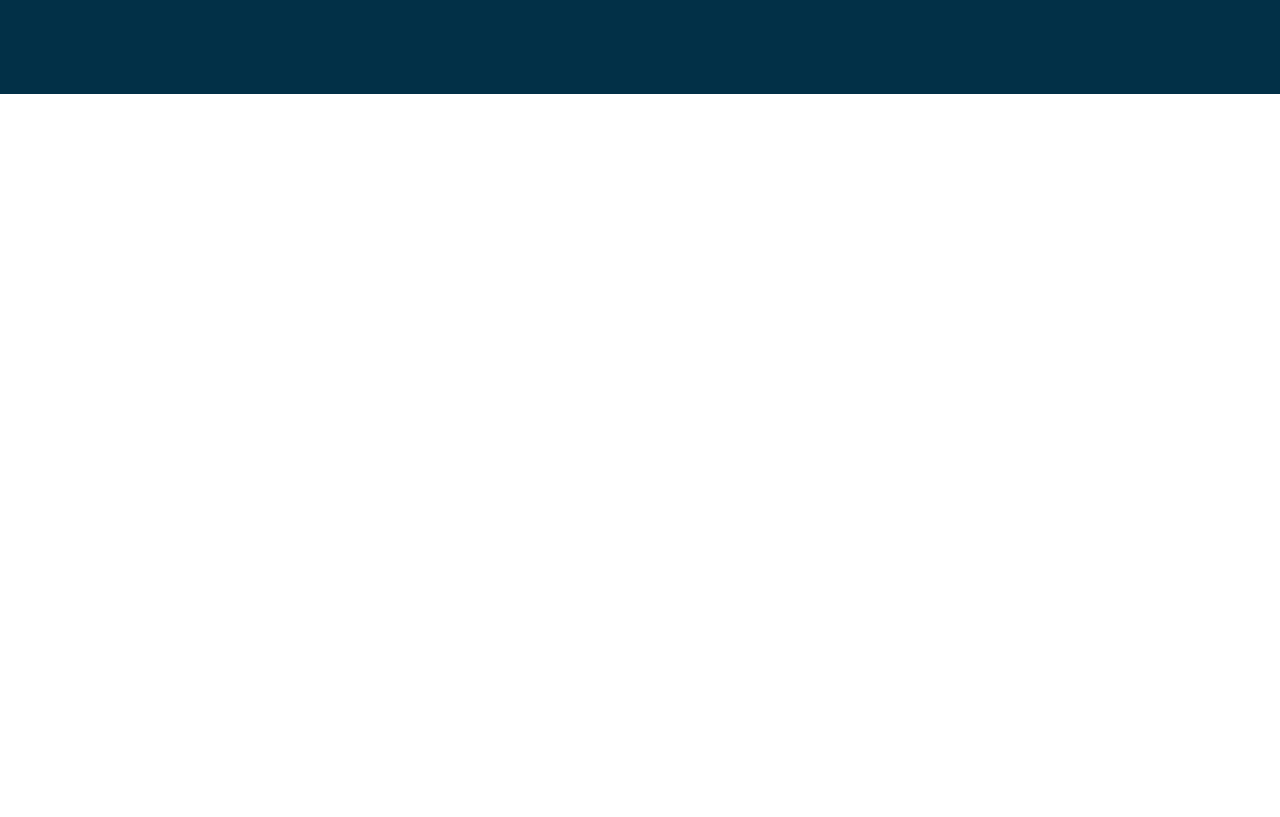
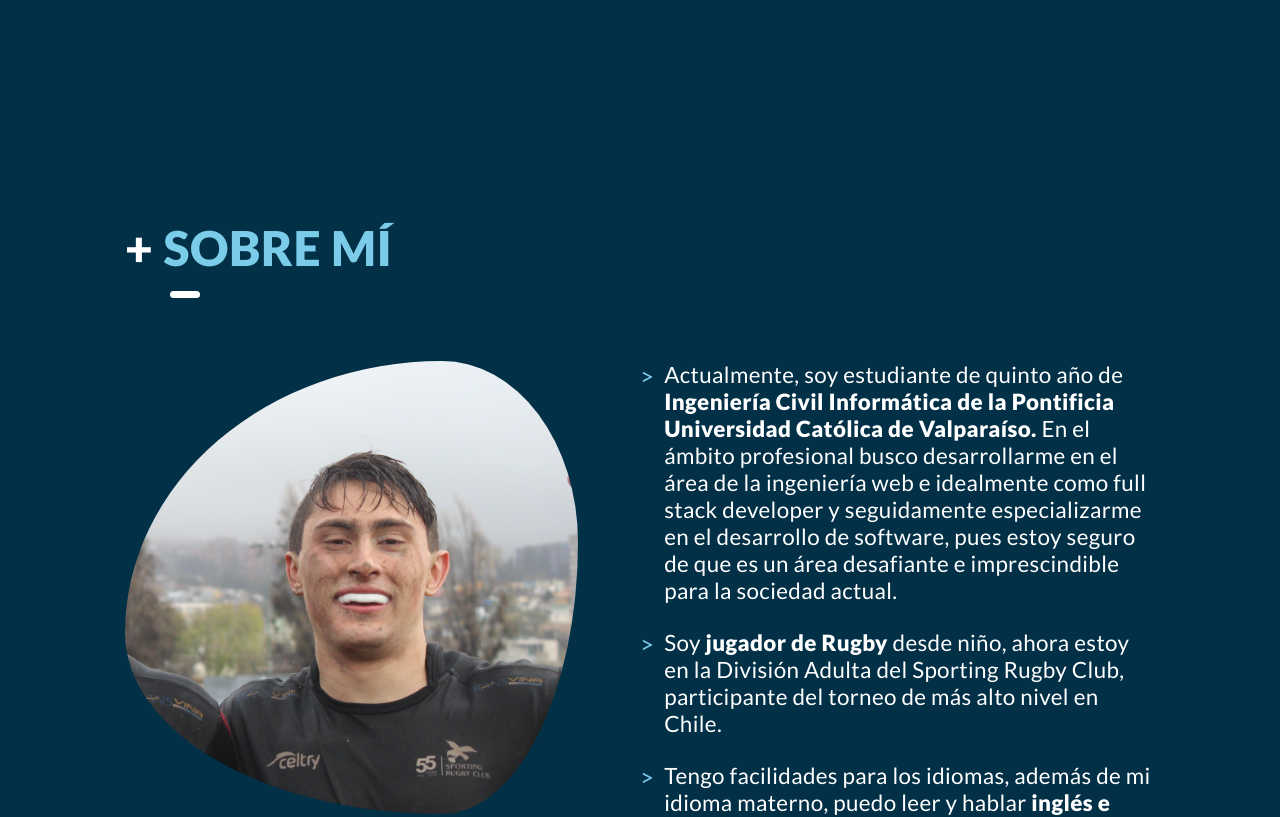
Before and after one commit to kataplan/frontend-portfolio, a Vue app: page / in a window 1280 px wide. Shown: the part 1186-2003 px from the top of the page. Before the commit the page ends 1280 px from the top, so only its background shows below. Built offline with nearby package versions, Linux system fonts and the light colour scheme.

Commit message:
Upadte Home.vue

```diff
--- a/src/views/Home.vue
+++ b/src/views/Home.vue
@@ -2,16 +2,18 @@
   <div class="home">
     <Presentation></Presentation>
     <Aptitudes></Aptitudes>
+    <AboutMe></AboutMe>
   </div>
 </template>
 
 <script>
 import Presentation from "@/components/Presentation";
 import Aptitudes from "@/components/Aptitudes"
+import AboutMe from "@/components/AboutMe"
 
 export default {
   name: "Home",
-  components: {Presentation,Aptitudes},
+  components: {Presentation,Aptitudes,AboutMe},
 };
 </script>
 
```
